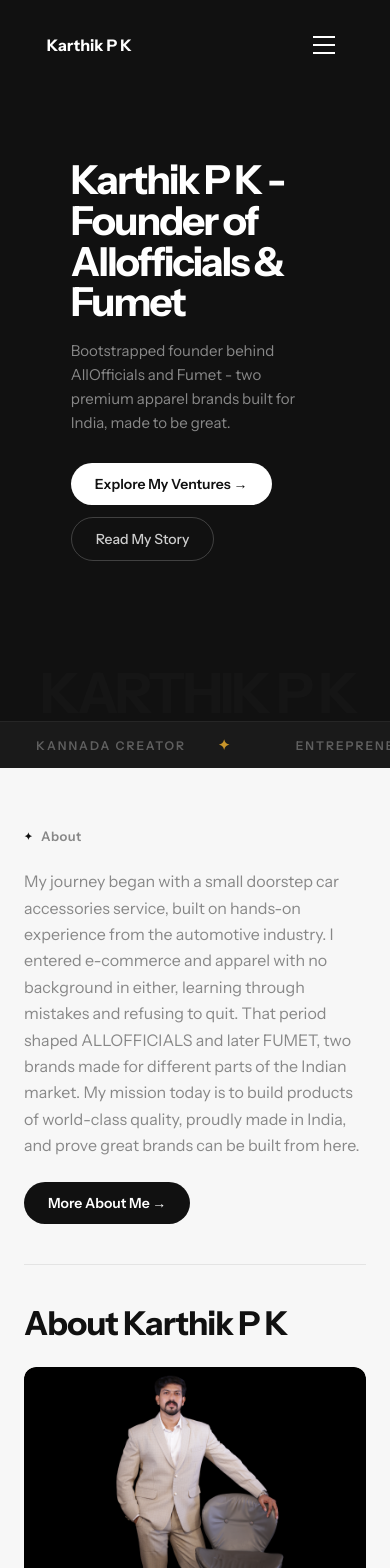
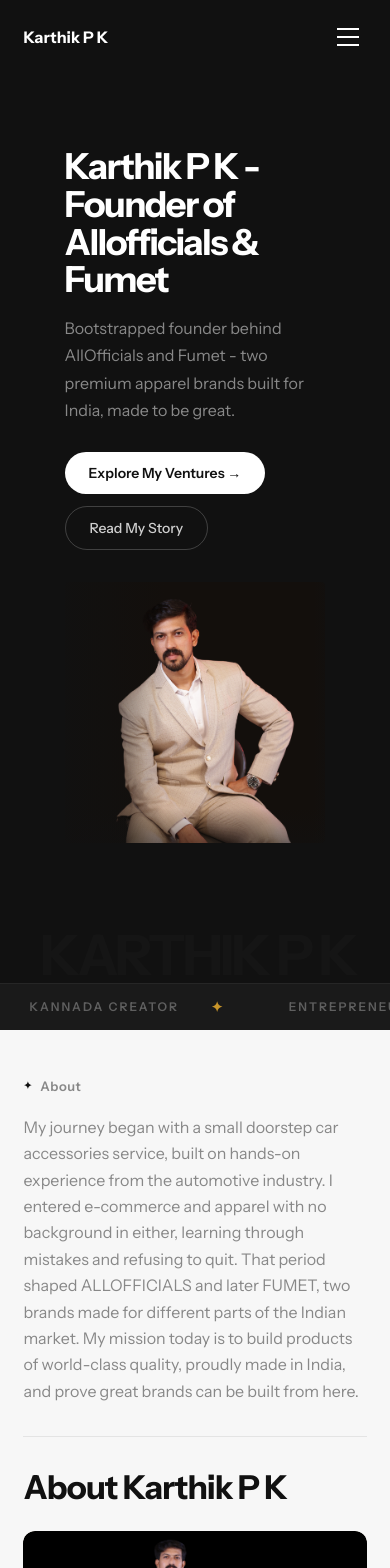
Before and after one commit to tarunappajigowda/Karthik-homepage, a Next.js app: page / in a window 390 px wide. Shown: the top 1568 px of the page. Built offline with nearby package versions, Linux system fonts and the light colour scheme.

Commit message:
changes said by Dhruv 30/10/26

```diff
--- a/app/allofficials/page.tsx
+++ b/app/allofficials/page.tsx
@@ -151,9 +151,6 @@
                 <div className={styles.founderRole}>Founder, AllOfficials</div>
               </div>
             </div>
-            <Link href="/about" className={styles.founderLink}>
-              Read the Full Story →
-            </Link>
           </div>
         </div>
       </section>
--- a/app/fumet/page.tsx
+++ b/app/fumet/page.tsx
@@ -153,9 +153,6 @@
                 <div className={styles.founderRole}>Founder, Fumet</div>
               </div>
             </div>
-            <Link href="/about" className={styles.founderLink}>
-              Read the Full Story →
-            </Link>
           </div>
         </div>
       </section>
--- a/app/globals.css
+++ b/app/globals.css
@@ -196,82 +196,221 @@
   .nc:nth-child(2) { border-right: none; }
 }
 
+/* ==========================================
+   RESPONSIVE MOBILE LAYOUT
+   ========================================== */
+
 @media screen and (max-width: 768px) {
-  /* Global adjustments for mobile layout scaling */
-  nav { padding: 20px 24px; }
-  .nav-links { display: none; } /* Standard solution: Hides complex layouts for mobile burger menus */
 
-  /* Sections Padding Reduction */
-  .hero-left,
-  .about, .ventures, .story, .creator, .cta-banner, .nav-cards, footer {
-    padding-left: 24px !important;
-    padding-right: 24px !important;
-    padding-top: 60px !important;
-    padding-bottom: 60px !important;
+  /* NAVIGATION */
+  nav {
+    padding: 20px 6% !important;
   }
 
-  /* HERO SECTION */
-  .hero { grid-template-columns: 1fr; min-height: auto; }
-  .hero-right { display: none; } /* Hides desktop empty state/image wrapper context if unneeded on mobile */
-  .hero-badges { position: static; margin-top: 32px; flex-direction: row; flex-wrap: wrap; }
+  .nav-links {
+    display: none;
+  }
+
+  /* CONSISTENT SECTION SPACING */
+  .hero-left,
+  .about,
+  .ventures,
+  .story,
+  .creator,
+  .cta-banner,
+  .nav-cards,
+  footer {
+    padding-left: 6% !important;
+    padding-right: 6% !important;
+    padding-top: 48px !important;
+    padding-bottom: 48px !important;
+  }
+
+  /* HOME / HERO SECTION */
+  .hero {
+    display: grid;
+    grid-template-columns: 1fr;
+    min-height: auto;
+    gap: 0;
+  }
+
+  /* HERO TEXT */
+  .hero-left {
+    width: 100%;
+    box-sizing: border-box;
+    padding-top: 48px !important;
+    padding-bottom: 32px !important;
+  }
+
+  .hero-left h1 {
+    font-size: clamp(36px, 9vw, 52px);
+    line-height: 1.05;
+    letter-spacing: -0.045em;
+    max-width: 100%;
+    overflow-wrap: break-word;
+  }
+
+  .hero-left p {
+    font-size: 16px;
+    line-height: 1.7;
+    max-width: 100%;
+  }
+
+  /* HERO BUTTONS */
+  .hero-left .btn,
+  .hero-left a {
+    max-width: 100%;
+  }
+
+  /* SHOW HERO PHOTO ON MOBILE */
+  .hero-right {
+    display: block !important;
+    width: 100%;
+    height: auto;
+    min-height: 0;
+    padding: 0 6% 40px !important;
+    box-sizing: border-box;
+    overflow: hidden;
+  }
+
+  .hero-photo {
+    display: block;
+    width: 100%;
+    height: auto;
+    max-height: 480px;
+    object-fit: cover;
+    object-position: center;
+    border-radius: 4px;
+  }
+
+  /* HERO BADGES */
+  .hero-badges {
+    position: static;
+    margin-top: 24px;
+    display: flex;
+    flex-direction: row;
+    flex-wrap: wrap;
+    gap: 10px;
+  }
 
   /* STATS SECTION */
-  .stats { grid-template-columns: 1fr; }
-  .stat { border-right: none !important; padding: 28px 20px; }
+  .stats {
+    grid-template-columns: 1fr;
+  }
 
-  /* ABOUT SECTION (Fixes the overlapping/squished text layout) */
-  .about-grid { grid-template-columns: 1fr; gap: 40px; min-height: auto; }
-  .about-left { padding-right: 0; border-right: none; border-bottom: 1px solid var(--border); padding-bottom: 40px; gap: 24px;}
-  .about-right { padding-left: 0; }
-  .about-body { max-width: 100%; }
+  .stat {
+    padding: 24px 0;
+    border-right: none !important;
+    border-bottom: 1px solid var(--border);
+  }
+
+  /* ABOUT SECTION */
+  .about-grid {
+    grid-template-columns: 1fr;
+    gap: 32px;
+    min-height: auto;
+  }
+
+  .about-left {
+    padding-right: 0;
+    padding-bottom: 32px;
+    border-right: none;
+    border-bottom: 1px solid var(--border);
+    gap: 20px;
+  }
+
+  .about-right {
+    padding-left: 0;
+  }
+
+  .about-body {
+    max-width: 100%;
+  }
 
   /* VENTURES SECTION */
-  .v-header { flex-direction: column; align-items: flex-start; gap: 16px; }
-  .v-subtitle { text-align: left; max-width: 100%; }
-  .v-grid { grid-template-columns: 1fr; gap: 24px; }
-  .vcard { padding: 32px 24px; }
+  .v-header {
+    flex-direction: column;
+    align-items: flex-start;
+    gap: 16px;
+  }
+
+  .v-subtitle {
+    text-align: left;
+    max-width: 100%;
+  }
+
+  .v-grid {
+    grid-template-columns: 1fr;
+    gap: 20px;
+  }
+
+  .vcard {
+    padding: 28px 24px;
+  }
 
   /* STORY SECTION */
-  .story-inner { grid-template-columns: 1fr; gap: 40px; }
-  .story-right { padding-top: 0; }
+  .story-inner {
+    grid-template-columns: 1fr;
+    gap: 32px;
+  }
+
+  .story-right {
+    padding-top: 0;
+  }
 
   /* CREATOR SECTION */
-  .creator-top { flex-direction: column; align-items: flex-start; gap: 20px; }
-  .reels { grid-template-columns: 1fr; gap: 24px; }
-  .reel { max-height: 420px; } /* Gives a natural aspect ratio for vertical reels on mobile screen widths */
+  .creator-top {
+    flex-direction: column;
+    align-items: flex-start;
+    gap: 20px;
+  }
 
-  /* NAVIGATION LINKS / MATRIX GRID */
-  .nc-grid { grid-template-columns: 1fr; }
-  .nc { border-right: none !important; border-bottom: 1px solid var(--border); }
-  .nc:last-child { border-bottom: none; }
+  .reels {
+    grid-template-columns: 1fr;
+    gap: 20px;
+  }
 
-  /* FOOTER SECTION */
-  .footer-top { grid-template-columns: 1fr; gap: 40px; }
-  .footer-bottom { flex-direction: column; gap: 12px; align-items: flex-start; }
-}
+  .reel {
+    max-height: 480px;
+  }
 
-.navbar-nav .nav-link {
-  transition: color 0.2s ease-in-out !important;
-}
+  /* NAVIGATION CARDS */
+  .nc-grid {
+    grid-template-columns: 1fr;
+  }
 
-.navbar-nav .nav-link:hover,
-.navbar-nav .nav-link:focus {
-  color: #ffffff !important;
-  background-color: #000000 !important;
-}
+  .nc {
+    border-right: none !important;
+    border-bottom: 1px solid var(--border);
+  }
 
-/* Ensure padding behaves on smaller layout breakpoints */
-@media (max-width: 768px) {
-  nav.navbar {
-    padding: 20px 24px !important;
+  .nc:last-child {
+    border-bottom: none;
   }
-}
 
-.hero-photo {
-  width: 100%;
-  height: 100%;
-  object-fit: contain;
+  /* FOOTER */
+  footer {
+    padding: 48px 6% !important;
+  }
 
+  footer > div:first-child {
+    grid-template-columns: 1fr !important;
+    gap: 32px !important;
+    padding-bottom: 32px !important;
+  }
+
+  footer > div:last-child {
+    flex-direction: column;
+    gap: 12px;
+    align-items: flex-start;
+  }
+
+  /* NAVBAR HOVER */
+  .navbar-nav .nav-link:hover,
+  .navbar-nav .nav-link:focus {
+    color: #ffffff !important;
+    background-color: #000000 !important;
+  }
 }
 
 /* ==========================================================================
--- a/app/page.tsx
+++ b/app/page.tsx
@@ -37,7 +37,7 @@
             </div>
           </div>
           <div className="hero-right">
-            <img src="public/resources/Karthik_pk_Home_image.png" alt="Karthik P K" className="hero-photo" />
+            <img src="/resources/Karthik_pk_Home_image.png" alt="Karthik P K" className="hero-photo" />
             <div className="hero-right-overlay"></div>
             <div className="hero-right-overlay-right"></div>
             <div className="hero-right-overlay-bottom"></div>
@@ -67,7 +67,6 @@
             <div className="about-left">
               <div className="about-top-left"><p>About</p></div>
               <p className="about-body">My journey began with a small doorstep car accessories service, built on hands-on experience from the automotive industry. I entered e-commerce and apparel with no background in either, learning through mistakes and refusing to quit. That period shaped ALLOFFICIALS and later FUMET, two brands made for different parts of the Indian market. My mission today is to build products of world-class quality, proudly made in India, and prove great brands can be built from here.</p>
-              <a href="#" className="about-cta">More About Me →</a>
             </div>
             <div className="about-right">
               <div className="about-heading"><h2>About Karthik P K</h2></div>
```
